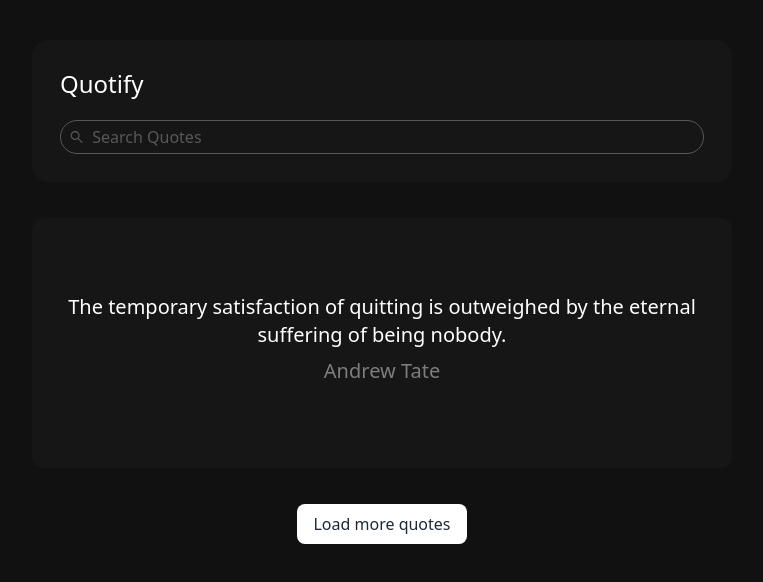
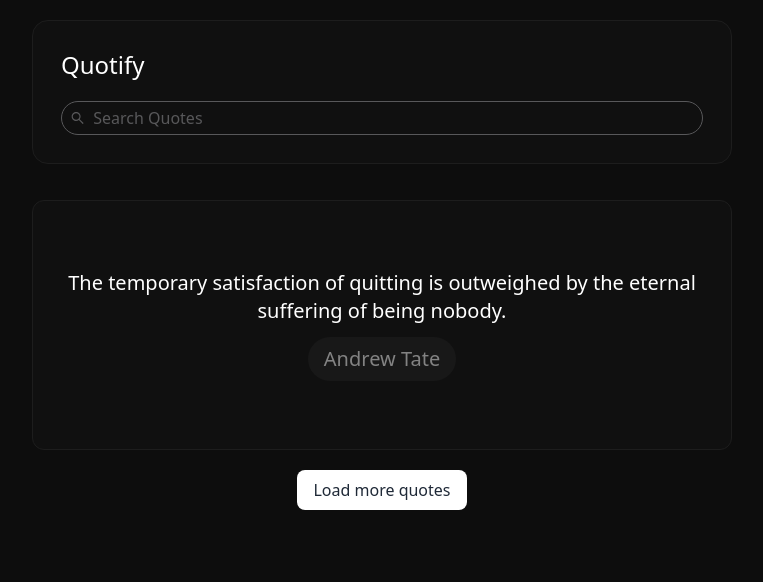
Before and after one commit to S-P-H-E/Cobra-Tate, a Next.js app: page / in a window 1280 px wide. Shown: the top 582 px of the page, without its empty margins (258-1021 px from the left). Built offline with nearby package versions, Linux system fonts and the light colour scheme.

Commit message:
ui update

```diff
--- a/components/Quote.js
+++ b/components/Quote.js
@@ -1,8 +1,8 @@
 export default function Quote({ Quote, Author }) {
     return (
-      <div className="bg-[#161616] text-white font-medium p-5 rounded-xl flex flex-col justify-center items-center w-full max-w-[400px] md:max-w-[700px] md:h-[250px] md:text-xl transition-all hover:scale-105 cursor-pointer">
+      <div className="bg-[#101010] border border-[#1d1d1d] text-white font-medium p-5 rounded-xl flex flex-col justify-center items-center w-full max-w-[400px] md:max-w-[700px] md:h-[250px] md:text-xl transition-all hover:scale-105 cursor-pointer">
         <p className="whitespace-pre-wrap text-center">{Quote}</p>
-        <h1 className="my-2 text-[#7E7C7D]">{Author}</h1>
+        <h1 className="mt-3 text-[#838383] bg-[#181818] px-4 py-2 rounded-full">{Author}</h1>
       </div>
     )
   }
--- a/pages/index.js
+++ b/pages/index.js
@@ -1,13 +1,12 @@
 import Quote from '@/components/Quote'
 import Head from 'next/head'
 import quotes from '@/public/quotes.json'
-import { useState } from 'react';
-import Link from 'next/link'
-import { MdEmail } from "react-icons/md"
-import { BsTwitter } from "react-icons/bs"
+import { useState, useEffect } from 'react';
+import { AiOutlineSearch } from "react-icons/ai"
+import { CgAddR } from "react-icons/cg"
+import { AiOutlineSetting } from "react-icons/ai"
+import { BiChevronDown, BiHomeAlt2 } from "react-icons/bi"
 
-import { AiOutlineSearch } from "react-icons/ai"
-import { FiHome } from "react-icons/fi"
 
 export default function Home() {
   const [quotesPerPage, setQuotesPerPage] = useState(1)
@@ -25,6 +24,19 @@ export default function Home() {
     setQuotesPerPage(quotesPerPage + 2)
   }
 
+  const [randomQuote, setRandomQuote] = useState(null);
+
+  const getRandomQuote = () => {
+    const randomIndex = Math.floor(Math.random() * quotes.length);
+    const randomQuote = quotes[randomIndex];
+    setRandomQuote(randomQuote);
+  };
+
+  useEffect(() => {
+    getRandomQuote();
+  }, []);
+
+
   return (
     <>
       <Head>
@@ -34,9 +46,25 @@ export default function Home() {
         <link rel="icon" href="/favicon.ico" />
       </Head>
 
-      <div className='m-5 flex flex-col gap-4 justify-center items-center'>
+      <div className='flex justify-center items-center'>
+        <div className='flex-col justify-between bg-[#101010] border border-[#1d1d1d] text-[#878787] ml-5 mt-5 rounded-2xl p-8 hidden'>
+          <div className='flex flex-col gap-8'>
+            <button className='hover:text-white'>
+              <BiHomeAlt2 size={24}/>
+            </button>
+            <button className='hover:text-white'>
+              <CgAddR size={24}/>
+            </button>
+          </div>
+
+          <button className='hover:text-white'>
+              <AiOutlineSetting size={24}/>
+          </button>
+        </div>
+
+      <div className='mx-5 flex flex-col gap-4 justify-start items-center w-full md:max-w-[700px]'>
         {/* Navbar */}
-        <div className="p-7 m-5 flex justify-between items-center text-white flex-col md:flex-row bg-[#161616] rounded-2xl w-full md:max-w-[700px]">
+        <div className="p-7 m-5 flex justify-between items-center text-white flex-col md:flex-row bg-[#101010] border border-[#1d1d1d] rounded-2xl w-full">
             <div className="flex flex-col gap-5 w-full">
               <div className='flex justify-between items-center'>
                 <h1 className='text-2xl'>Quotify</h1>
@@ -53,7 +81,14 @@ export default function Home() {
             </div>
         </div>
 
-          <div className='flex flex-col gap-4'>
+        <div className='h-full flex flex-col md:justify-center items-center'>
+          <div className='flex flex-col gap-4 justify-center items-center'>
+            {/* <div className="text-white font-medium p-5 flex flex-col justify-center items-center w-full max-w-[400px] md:max-w-[700px] md:h-[250px] md:text-xl transition-all hover:scale-105 cursor-pointer">
+              <p className="whitespace-pre-wrap text-center">{randomQuote ? `"${randomQuote.quote}"` : ''}</p>
+              <h1 className="mt-3 text-[#838383] bg-[#181818] px-4 py-2 rounded-full">{randomQuote ? randomQuote.author : ''}</h1>
+            </div> */}
+
+            {/* <h1 className='text-xl text-[#909090] font-medium w-full px-3'>More</h1> */}
               {currentQuotes.length > 0 ? (
                 currentQuotes.map((quote, index) => (
                     <Quote key={index} Quote={quote.quote} Author={quote.author} />
@@ -64,8 +99,12 @@ export default function Home() {
           </div>
 
             {filteredQuotes.length > quotesPerPage ? (
-            <button className="bg-white text-gray-800 py-2 px-4 rounded-lg mt-5" onClick={loadMoreQuotes}>Load more quotes</button>
+              <button className="bg-white text-gray-800 py-2 px-4 rounded-lg m-5 transition-all hover:scale-95" onClick={loadMoreQuotes}>Load more quotes</button>
             ) : null}
+
+          </div>
+        </div>
+
       </div>
     </>
   )
--- a/styles/globals.css
+++ b/styles/globals.css
@@ -4,7 +4,7 @@
 
 body {
     /* background-color: #0F0F0F; */
-    background-color: #111111;
+    background-color: #0D0D0D;
     -webkit-tap-highlight-color: transparent;
     pointer-events: none;
 }
```
Lines whose indentation alone changed are shown as unchanged.
